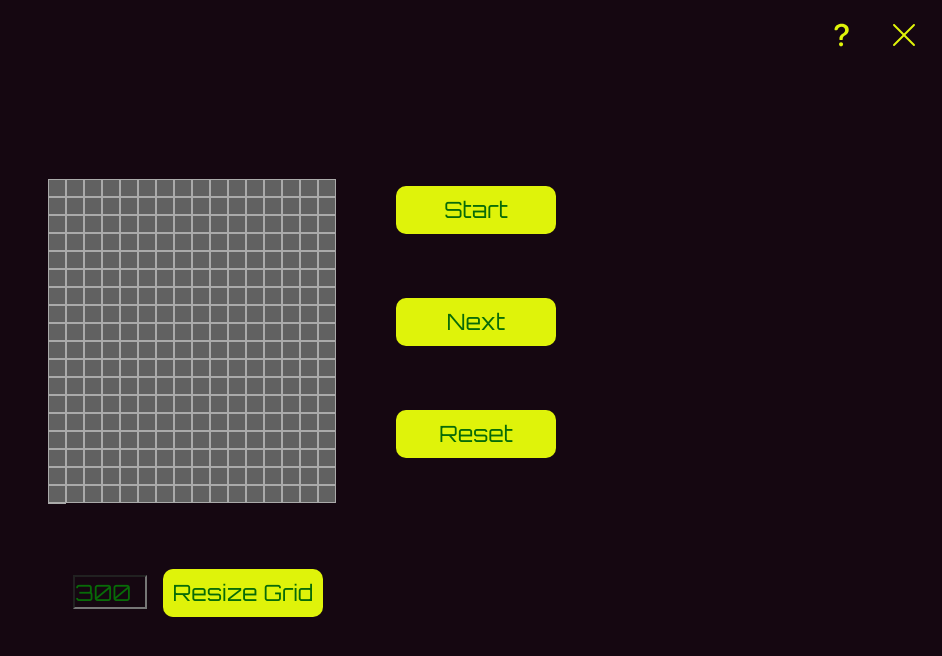
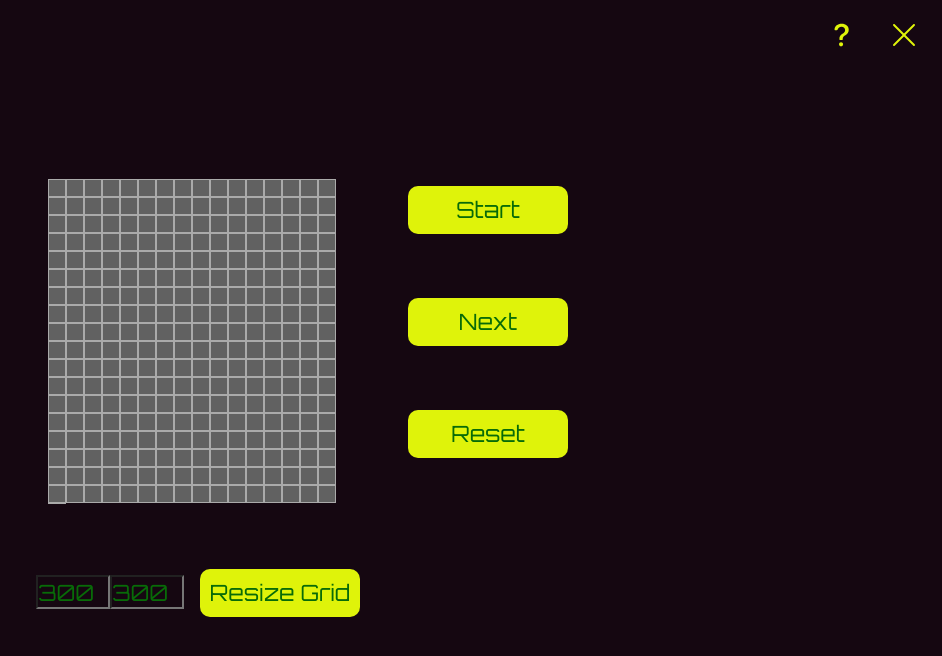
Before and after one commit to ClemMtz/https---github.com-ClemMtz-The-game-of-life, a React (Vite) app: page / in a window 1280 px wide. Both pictures are taken after a click on the button "Start Game". Shown: the top 656 px of the page, without its empty margins (338-1280 px from the left). Built offline with nearby package versions, Linux system fonts and the light colour scheme.

Commit message:
added 1 input to control  grid's height

```diff
--- a/src/components/Grid.jsx
+++ b/src/components/Grid.jsx
@@ -5,10 +5,14 @@ import { useGlobalContext } from '../context';
 
 const Grid = () => {
   const {
-    gridSize,
-    setGridSize,
-    newGridSize,
-    setNewGridSize,
+    gridSizeWidth,
+    setGridSizeWidth,
+    newGridSizeWidth,
+    setNewGridSizeWidth,
+    gridSizeHeight,
+    setGridSizeHeight,
+    newGridSizeHeight,
+    setNewGridSizeHeight,
     maxValue,
     setMaxValue,
     minValue,
@@ -32,7 +36,8 @@ const Grid = () => {
       setError(true);
       setGridSize(minValue);
     } else {
-      setGridSize(newGridSize);
+      setGridSizeWidth(newGridSizeWidth);
+      setGridSizeHeight(newGridSizeHeight)
       setError(false)
     }
   };
@@ -51,17 +56,18 @@ const Grid = () => {
     const conatinerWidth = ref.current.clientWidth - 16;
     const tileContainerDimensions = { height: containerHeight, width: conatinerWidth }
     setDimensions(tileContainerDimensions)
-  }, [gridSize]);
+  }, [gridSizeWidth, gridSizeHeight]);
 
   return (
     <div className='grid-wrapper flex-column'>
-      <div style={{ width: gridSize, height: gridSize }} ref={ref}>
+      <div style={{ width: gridSizeWidth, height: gridSizeHeight }} ref={ref}>
         <Tiles dimensions={dimensions} />
         <div className={`${showRules ? 'hidden2' : 'hidden'}`} />
       </div>
       <div>{error && <Error />}</div>
       <div>
-        <input type="number" value={newGridSize} onChange={(e) => setNewGridSize(parseInt(e.target.value))} min={minValue} max={maxValue} ref={inputRef} />
+        <input type="number" value={newGridSizeWidth} onChange={(e) => setNewGridSizeWidth(parseInt(e.target.value))} min={minValue} max={maxValue} ref={inputRef} />
+        <input type="number" value={newGridSizeHeight} onChange={(e) => setNewGridSizeHeight(parseInt(e.target.value))} min={minValue} max={maxValue} ref={inputRef} />
         <button className='button buttonBS margin-left' onClick={handleResizeClick}>Resize Grid</button>
       </div>
     </div>
--- a/src/context.jsx
+++ b/src/context.jsx
@@ -4,8 +4,10 @@ const AppContext = React.createContext();
 
 const AppProvider = ({ children }) => {
    const [startGame, setStartGame] = useState(false);
-   const [gridSize, setGridSize] = useState(300);
-   const [newGridSize, setNewGridSize] = useState(gridSize);
+   const [gridSizeWidth, setGridSizeWidth] = useState(300);
+   const [gridSizeHeight, setGridSizeHeight] = useState(300);
+   const [newGridSizeWidth, setNewGridSizeWidth] = useState(gridSizeWidth);
+   const [newGridSizeHeight, setNewGridSizeHeight] = useState(gridSizeHeight);
    const [maxValue, setMaxValue] = useState(0);
    const [minValue, setMinValue] = useState(300);
    const [dimensions, setDimensions] = useState({});
@@ -49,10 +51,14 @@ const AppProvider = ({ children }) => {
          setTilesArr,
          clicker,
          setClicker,
-         gridSize,
-         setGridSize,
-         newGridSize,
-         setNewGridSize,
+         gridSizeWidth,
+         setGridSizeWidth,
+         newGridSizeWidth,
+         setNewGridSizeWidth,
+         gridSizeHeight,
+         setGridSizeHeight,
+         newGridSizeHeight,
+         setNewGridSizeHeight,
          maxValue,
          minValue,
          setMaxValue,
```
